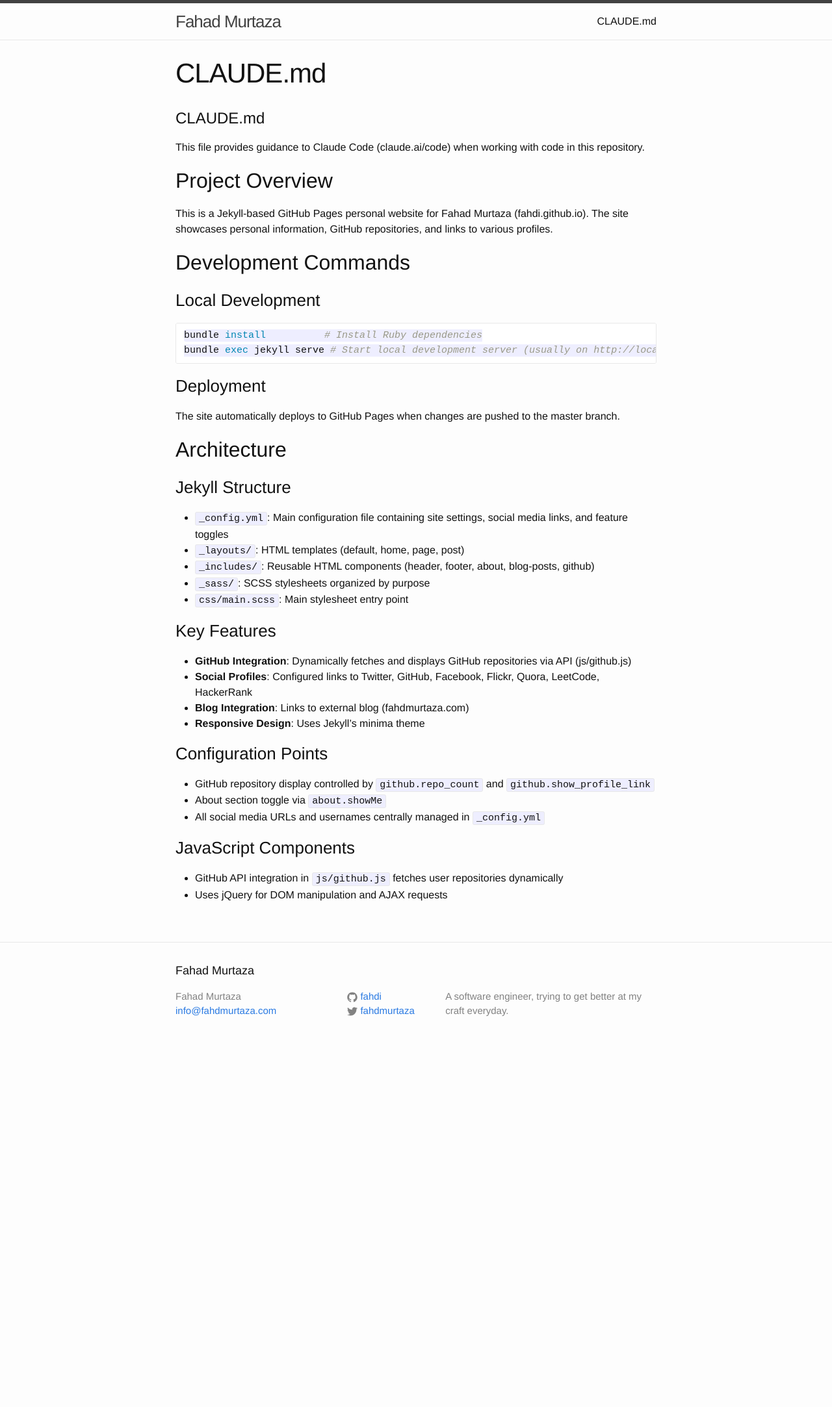
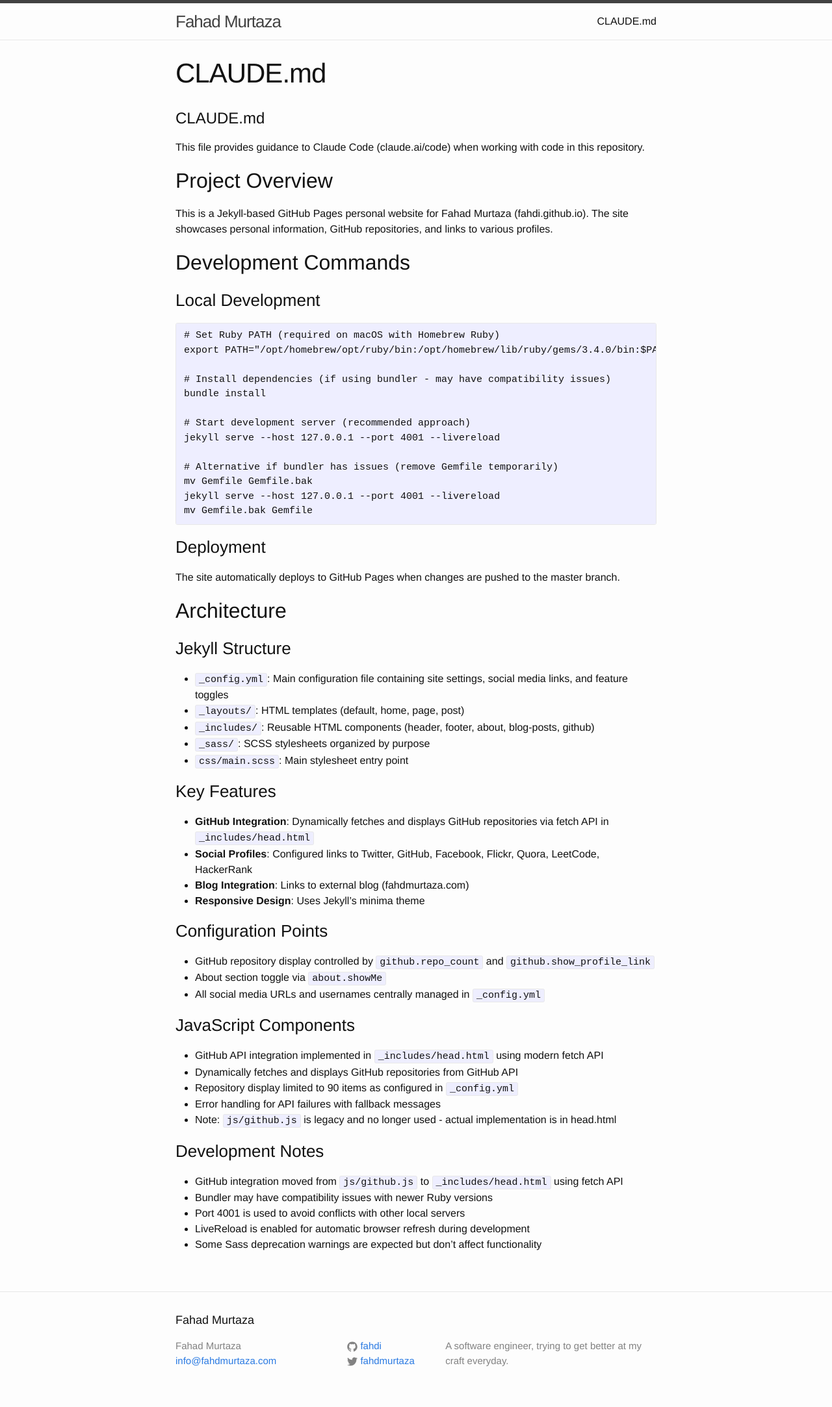
Before and after one commit to fahdi/fahdi.github.io, a Jekyll site: the page built from CLAUDE.md, in a window 1280 px wide. Shown: the whole page at 65% size. Built offline with Jekyll 4.4.1, drawn with Linux system fonts in a browser that asks for light colours; our own code applies the rules of GitHub Pages for plain Markdown files; before the commit the page ends 1628 px from its top, so only the background shows below that.

Commit message:
Updated local development instructions in CLAUDE.md, enhanced GitHub API integration by moving it to _includes/head.html using fetch API, and removed legacy js/github.js. Adjusted main.scss imports and added development notes regarding Bundler compatibility and LiveReload settings.

````diff
--- a/CLAUDE.md
+++ b/CLAUDE.md
@@ -10,8 +10,19 @@
 
 ### Local Development
 ```bash
-bundle install          # Install Ruby dependencies
-bundle exec jekyll serve # Start local development server (usually on http://localhost:4000)
+# Set Ruby PATH (required on macOS with Homebrew Ruby)
+export PATH="/opt/homebrew/opt/ruby/bin:/opt/homebrew/lib/ruby/gems/3.4.0/bin:$PATH"
+
+# Install dependencies (if using bundler - may have compatibility issues)
+bundle install
+
+# Start development server (recommended approach)
+jekyll serve --host 127.0.0.1 --port 4001 --livereload
+
+# Alternative if bundler has issues (remove Gemfile temporarily)
+mv Gemfile Gemfile.bak
+jekyll serve --host 127.0.0.1 --port 4001 --livereload
+mv Gemfile.bak Gemfile
 ```
 
 ### Deployment
@@ -27,7 +38,7 @@
 - `css/main.scss`: Main stylesheet entry point
 
 ### Key Features
-- **GitHub Integration**: Dynamically fetches and displays GitHub repositories via API (js/github.js)
+- **GitHub Integration**: Dynamically fetches and displays GitHub repositories via fetch API in `_includes/head.html`
 - **Social Profiles**: Configured links to Twitter, GitHub, Facebook, Flickr, Quora, LeetCode, HackerRank
 - **Blog Integration**: Links to external blog (fahdmurtaza.com)
 - **Responsive Design**: Uses Jekyll's minima theme
@@ -38,5 +49,15 @@
 - All social media URLs and usernames centrally managed in `_config.yml`
 
 ### JavaScript Components
-- GitHub API integration in `js/github.js` fetches user repositories dynamically
-- Uses jQuery for DOM manipulation and AJAX requests
+- GitHub API integration implemented in `_includes/head.html` using modern fetch API
+- Dynamically fetches and displays GitHub repositories from GitHub API
+- Repository display limited to 90 items as configured in `_config.yml`
+- Error handling for API failures with fallback messages
+- Note: `js/github.js` is legacy and no longer used - actual implementation is in head.html
+
+### Development Notes
+- GitHub integration moved from `js/github.js` to `_includes/head.html` using fetch API
+- Bundler may have compatibility issues with newer Ruby versions
+- Port 4001 is used to avoid conflicts with other local servers
+- LiveReload is enabled for automatic browser refresh during development
+- Some Sass deprecation warnings are expected but don't affect functionality
--- a/css/main.scss
+++ b/css/main.scss
@@ -41,6 +41,5 @@
 // Import partials from `sass_dir` (defaults to `_sass`)
 @import
         "base",
-        "layout",
-        "syntax-highlighting"
+        "layout"
 ;
````
Also changed, not shown: js/github.js (deleted, +0 -20 lines).
